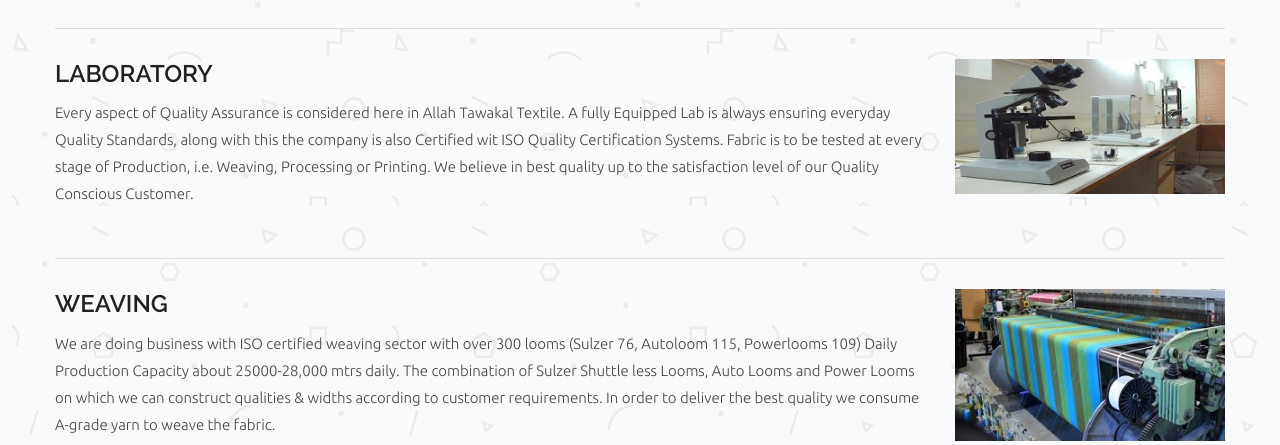
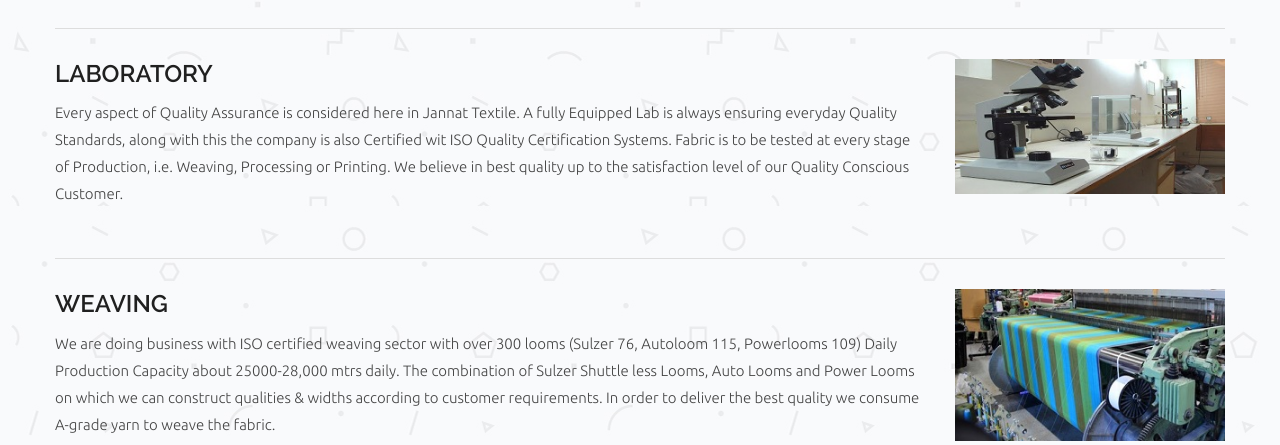
Before and after one commit to arshanaslam1/Jannattexilte, a Flask app: page /manufacturing in a window 1280 px wide. Shown: the part 984-1429 px from the top of the page. Run offline with Flask 2, Linux system fonts and the light colour scheme; some libraries are stand-ins or nearby versions; some web fonts are replaced.

Commit message:
Update contant

```diff
--- a/Jannat_Textile_website/templates/contactus.html
+++ b/Jannat_Textile_website/templates/contactus.html
@@ -247,5 +247,5 @@
 
     </body>
 
-<!-- Mirrored from www.allahtawakaltextile.com/contactus.html by HTTrack Website Copier/3.x [XR&CO'2014], Sat, 06 Feb 2021 17:21:59 GMT -->
+
 </html>
--- a/Jannat_Textile_website/templates/manufacturing.html
+++ b/Jannat_Textile_website/templates/manufacturing.html
@@ -166,7 +166,7 @@
                         </div><!-- /col-md-8 -->
                          <div class="col-md-3">
                             <figure class="entry-image">
-                                <img src="static/img/team/stitiching.png" alt="ALLAH">
+                                <img src="static/img/team/stitiching.png" alt="Jannat Textile">
                             </figure>
                         </div><!-- /col-md-4 -->
                     </div><!-- /row -->
@@ -183,7 +183,7 @@
                         </div><!-- /col-md-8 -->
                          <div class="col-md-3">
                             <figure class="entry-image">
-                                <img src="static/img/team/packing.png" alt="ALLAH">
+                                <img src="static/img/team/packing.png" alt="Jannat Textile">
                             </figure>
                         </div><!-- /col-md-4 -->
                     </div><!-- /row -->
@@ -199,7 +199,7 @@
                         </div><!-- /col-md-8 -->
                          <div class="col-md-3">
                             <figure class="entry-image">
-                                <img src="static/img/team/sampleroom.png" alt="ALLAH">
+                                <img src="static/img/team/sampleroom.png" alt="Jannat Textile">
                             </figure>
                         </div><!-- /col-md-4 -->
                     </div><!-- /row -->
@@ -218,7 +218,7 @@
                         </div><!-- /col-md-8 -->
                          <div class="col-md-3">
                             <figure class="entry-image">
-                                <img src="static/img/team/design.png" alt="ALLAH">
+                                <img src="static/img/team/design.png" alt="Jannat Textile">
                             </figure>
                         </div><!-- /col-md-4 -->
                     </div><!-- /row -->
@@ -229,13 +229,13 @@
                         <div class="col-md-9">
                             <h1 class="entry-title"><a href="#">Laboratory</a></h1>
                             <div class="entry-content">
-                                <p>Every aspect of Quality Assurance is considered here in Allah Tawakal Textile. A fully Equipped Lab is always ensuring everyday Quality Standards, along with this the company is also Certified wit ISO Quality Certification Systems. Fabric is to be tested at every stage of Production, i.e. Weaving, Processing or Printing. We believe in best quality up to the satisfaction level of our Quality Conscious Customer.</p>
+                                <p>Every aspect of Quality Assurance is considered here in Jannat Textile. A fully Equipped Lab is always ensuring everyday Quality Standards, along with this the company is also Certified wit ISO Quality Certification Systems. Fabric is to be tested at every stage of Production, i.e. Weaving, Processing or Printing. We believe in best quality up to the satisfaction level of our Quality Conscious Customer.</p>
                             </div><!-- /entry-content -->
 
                         </div><!-- /col-md-8 -->
                          <div class="col-md-3">
                             <figure class="entry-image">
-                                <img src="static/img/team/lab.png" alt="ALLAH">
+                                <img src="static/img/team/lab.png" alt="Jannat Textile">
                             </figure>
                         </div><!-- /col-md-4 -->
                     </div><!-- /row -->
@@ -252,7 +252,7 @@
                         </div><!-- /col-md-8 -->
                          <div class="col-md-3">
                             <figure class="entry-image">
-                                <img src="static/img/team/weaving.png" alt="ALLAH">
+                                <img src="static/img/team/weaving.png" alt="Jannat Textile">
                             </figure>
                         </div><!-- /col-md-4 -->
                     </div><!-- /row -->
--- a/Jannat_Textile_website/templates/profile.html
+++ b/Jannat_Textile_website/templates/profile.html
@@ -172,7 +172,7 @@
                             <div class="latest-postbox latest-postbox-style1">
                                 <article>
                                     <figure class="post-thumb">
-                                        <a href="#"><img src="static/img/blog/1.png" alt="ALLAH"></a>
+                                        <a href="#"><img src="static/img/blog/1.png" alt="Jannat Texile"></a>
                                     </figure>
                                     <div class="post-content">
                                         <h1><a href="#">Our Vision</a></h1>
@@ -186,7 +186,7 @@
                             <div class="latest-postbox latest-postbox-style1">
                                 <article>
                                     <figure class="post-thumb">
-                                        <a href="#"><img src="static/img/blog/2.png" alt="ALLAH"></a>
+                                        <a href="#"><img src="static/img/blog/2.png" alt="Jannat Textile"></a>
                                     </figure>
                                     <div class="post-content">
                                         <h1><a href="#">Our Mission</a></h1>
@@ -200,7 +200,7 @@
                             <div class="latest-postbox latest-postbox-style1">
                                 <article>
                                     <figure class="post-thumb">
-                                        <a href="#"><img src="static/img/blog/3.png" alt="ALLAH"></a>
+                                        <a href="#"><img src="static/img/blog/3.png" alt="Jannat Textile"></a>
                                     </figure>
                                     <div class="post-content">
                                         <h1><a href="#">Our Objective</a></h1>
```
Also changed, not shown: Jannat_Textile_website/templates/index.html (+9 -9 lines).
